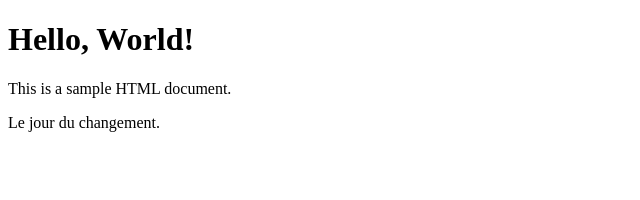
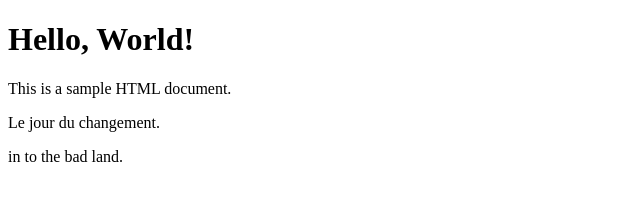
Before and after one commit to Ngueking/Petitpas, a plain HTML site: page index.html in a window 1280 px wide. Shown: the whole page, without its empty margins (0-640 px from the left). Drawn offline with Linux system fonts and the light colour scheme.

Commit message:
Add new paragraph to index.html

```diff
--- a/index.html
+++ b/index.html
@@ -9,7 +9,7 @@
     <h1>Hello, World!</h1>
     <p>This is a sample HTML document.</p>
      <p>Le jour du changement.</p>
-
+     <p>in to the bad land.</p>
 
 </body>
 </html>
```
